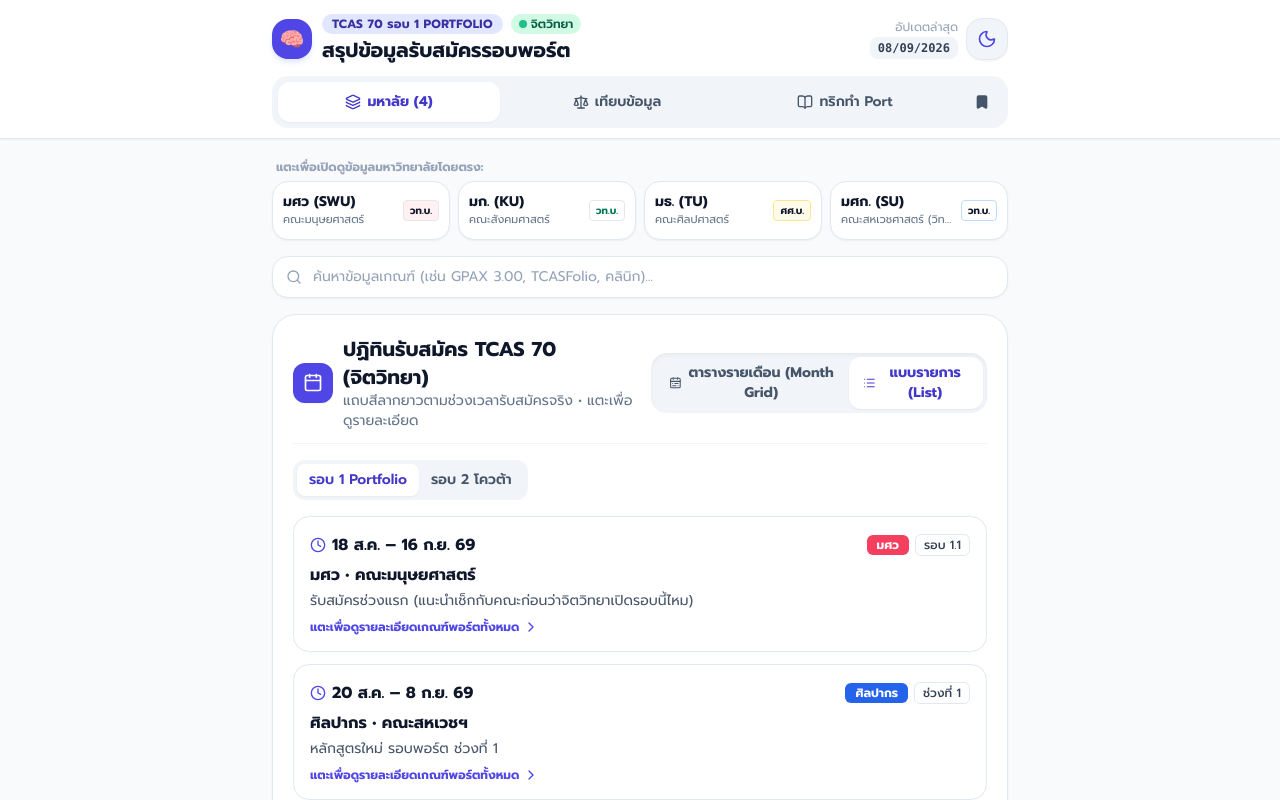
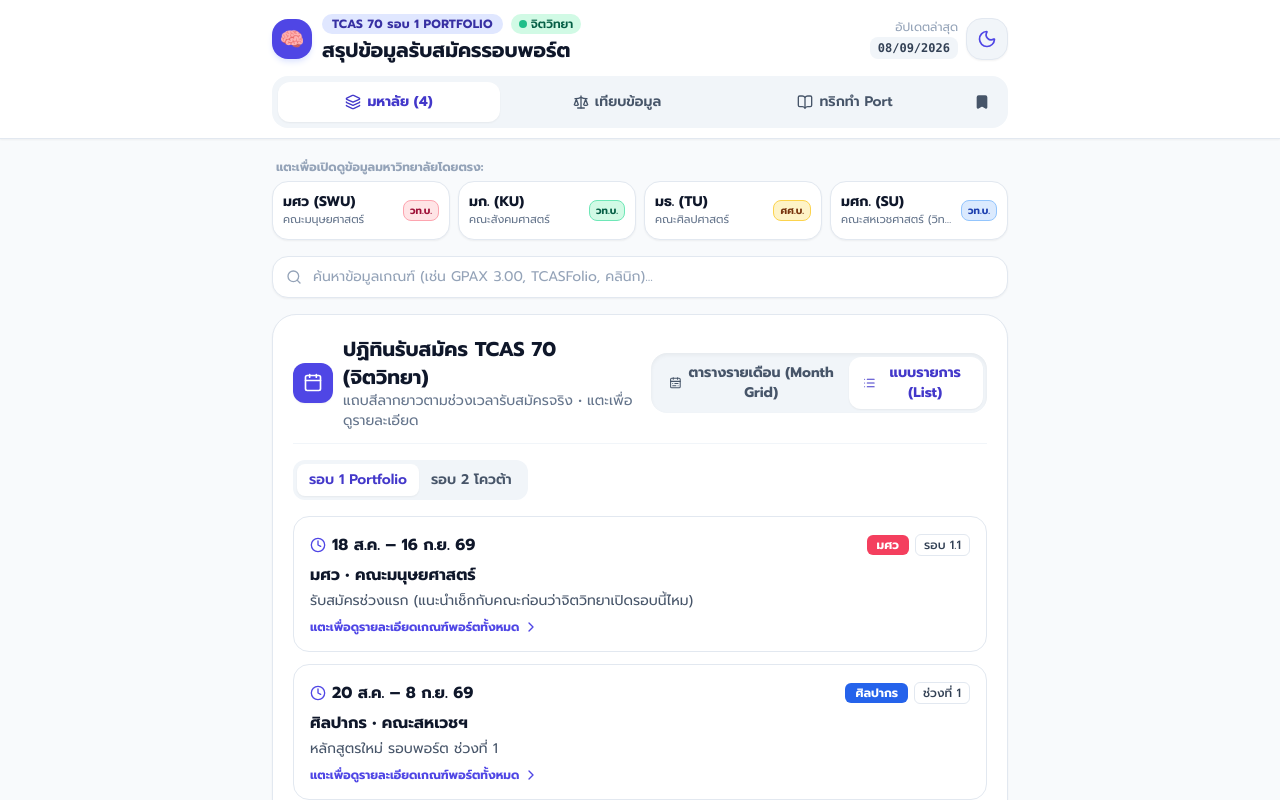
Before and after one commit to wisitan/Klao_TCAS70, a React (Vite) app: page / in a window 1280 px wide. Shown: the top 800 px of the page. Built offline with nearby package versions, Linux system fonts and the light colour scheme.

Commit message:
fix: resolve dark mode text visibility on degree badges (วท.บ. & ศศ.บ.)

```diff
--- a/src/App.jsx
+++ b/src/App.jsx
@@ -99,6 +99,22 @@
     return universities.find((u) => u.id === activeModalUniId) || null
   }, [activeModalUniId, universities])
 
+  // Badge Styling with Vibrant Light/Dark Mode Contrast for Degree Badges
+  const getUniBadgeStyle = (uni) => {
+    switch (uni?.theme) {
+      case 'swu':
+        return 'bg-rose-100 text-rose-800 border-rose-300 dark:bg-rose-900/70 dark:text-rose-200 dark:border-rose-600'
+      case 'ku':
+        return 'bg-emerald-100 text-emerald-800 border-emerald-300 dark:bg-emerald-900/70 dark:text-emerald-200 dark:border-emerald-600'
+      case 'tu':
+        return 'bg-amber-100 text-amber-900 border-amber-300 dark:bg-amber-900/70 dark:text-amber-200 dark:border-amber-600'
+      case 'su':
+        return 'bg-blue-100 text-blue-800 border-blue-300 dark:bg-blue-900/70 dark:text-blue-200 dark:border-blue-600'
+      default:
+        return 'bg-slate-100 text-slate-800 border-slate-300 dark:bg-slate-700 dark:text-slate-200 dark:border-slate-600'
+    }
+  }
+
   // Search Results Filter
   const searchResults = useMemo(() => {
     if (!searchQuery.trim()) return []
@@ -158,7 +174,8 @@
                         คณะ{u.faculty}
                       </div>
                     </div>
-                    <span className={`text-[10px] font-bold px-1.5 py-0.5 rounded border shrink-0 ${u.badgeColor}`}>
+                    {/* Fixed Degree Badge with High Contrast in Dark Mode */}
+                    <span className={`text-[10px] font-extrabold px-1.5 py-0.5 rounded-lg border shrink-0 ${getUniBadgeStyle(u)}`}>
                       {u.degreeType || 'วท.บ.'}
                     </span>
                   </button>
@@ -273,7 +290,7 @@
                     >
                       <div>
                         <div className="flex items-center gap-2 mb-1">
-                          <span className={`text-[10px] font-bold px-2 py-0.5 rounded border ${uni.badgeColor}`}>
+                          <span className={`text-[10px] font-extrabold px-2 py-0.5 rounded-lg border ${getUniBadgeStyle(uni)}`}>
                             {uni.degreeType || 'วท.บ.'}
                           </span>
                           <span className="text-xs text-slate-400">
--- a/src/data/tcas_data.json
+++ b/src/data/tcas_data.json
@@ -3,7 +3,7 @@
     "title": "สรุป TCAS 70 รอบ Portfolio สาขาจิตวิทยา",
     "description": "ข้อมูลเกณฑ์การรับสมัคร จำนวนรับ วันเปิดรับ และแนวทางการทำพอร์ตจิตวิทยา",
     "sourceExcel": "สรุป_TCAS70_Port_จิตวิทยา.xlsx",
-    "lastSyncedAt": "08/09/2026 17:20:07",
+    "lastSyncedAt": "08/09/2026 17:57:39",
     "totalUniversities": 4
   },
   "universities": [
@@ -13,9 +13,9 @@
       "shortName": "มศว (SWU)",
       "abbr": "SWU",
       "theme": "swu",
-      "badgeColor": "bg-rose-50 text-rose-700 border-rose-200",
+      "badgeColor": "bg-rose-100 text-rose-800 border-rose-300 dark:bg-rose-900/70 dark:text-rose-200 dark:border-rose-700",
       "accentColor": "from-rose-500 to-red-600",
-      "tagColor": "bg-rose-100 text-rose-800",
+      "tagColor": "bg-rose-100 text-rose-800 dark:bg-rose-950 dark:text-rose-200",
       "faculty": "มนุษยศาสตร์",
       "major": "จิตวิทยา",
       "degreeType": "วท.บ.",
@@ -36,9 +36,9 @@
       "shortName": "มก. (KU)",
       "abbr": "KU",
       "theme": "ku",
-      "badgeColor": "bg-emerald-50 text-emerald-700 border-emerald-200",
+      "badgeColor": "bg-emerald-100 text-emerald-800 border-emerald-300 dark:bg-emerald-900/70 dark:text-emerald-200 dark:border-emerald-700",
       "accentColor": "from-emerald-500 to-teal-600",
-      "tagColor": "bg-emerald-100 text-emerald-800",
+      "tagColor": "bg-emerald-100 text-emerald-800 dark:bg-emerald-950 dark:text-emerald-200",
       "faculty": "สังคมศาสตร์",
       "major": "จิตวิทยา",
       "degreeType": "วท.บ.",
@@ -62,9 +62,9 @@
       "shortName": "มธ. (TU)",
       "abbr": "TU",
       "theme": "tu",
-      "badgeColor": "bg-amber-50 text-amber-800 border-amber-200",
+      "badgeColor": "bg-amber-100 text-amber-900 border-amber-300 dark:bg-amber-900/70 dark:text-amber-200 dark:border-amber-700",
       "accentColor": "from-amber-500 to-red-500",
-      "tagColor": "bg-amber-100 text-amber-900",
+      "tagColor": "bg-amber-100 text-amber-900 dark:bg-amber-950 dark:text-amber-200",
       "faculty": "ศิลปศาสตร์",
       "major": "จิตวิทยา",
       "degreeType": "ศศ.บ.",
@@ -85,9 +85,9 @@
       "shortName": "มศก. (SU)",
       "abbr": "SU",
       "theme": "su",
-      "badgeColor": "bg-blue-50 text-blue-700 border-blue-200",
+      "badgeColor": "bg-blue-100 text-blue-800 border-blue-300 dark:bg-blue-900/70 dark:text-blue-200 dark:border-blue-700",
       "accentColor": "from-blue-500 to-indigo-600",
-      "tagColor": "bg-blue-100 text-blue-800",
+      "tagColor": "bg-blue-100 text-blue-800 dark:bg-blue-950 dark:text-blue-200",
       "faculty": "สหเวชศาสตร์ (วิทยาเขตสารสนเทศเพชรบุรี)",
       "major": "จิตวิทยา",
       "degreeType": "วท.บ.",
```
Also changed, not shown: 1 other file (tests, documents, lock files or other folders).
